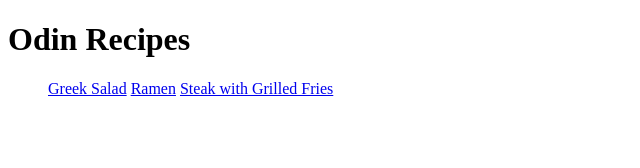
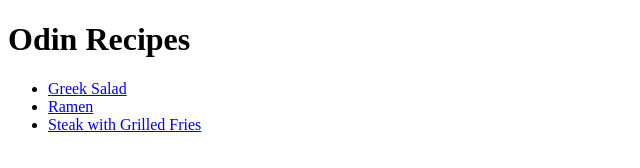
Before and after one commit to EndritBehramii/Odin_projek, a plain HTML site: page index.html in a window 1280 px wide. Shown: the whole page, without its empty margins (0-640 px from the left). Drawn offline with Linux system fonts and the light colour scheme.

Commit message:
Update index.html

```diff
--- a/index.html
+++ b/index.html
@@ -9,9 +9,9 @@
 <body>
     <h1>Odin Recipes</h1>
     <ul>
-    <a href="Greek_Salad.html">Greek Salad</a>
-    <a href="Ramen.html">Ramen</a>
-    <a href="Steak_with_Grilled_Fries.html">Steak with Grilled Fries</a>
+        <li><a href="Greek_Salad.html">Greek Salad</a></li>
+        <li><a href="Ramen.html">Ramen</a></li>
+        <li><a href="Steak_with_Grilled_Fries.html">Steak with Grilled Fries</a></li>
     </ul>
 </body>
 </html>
```
